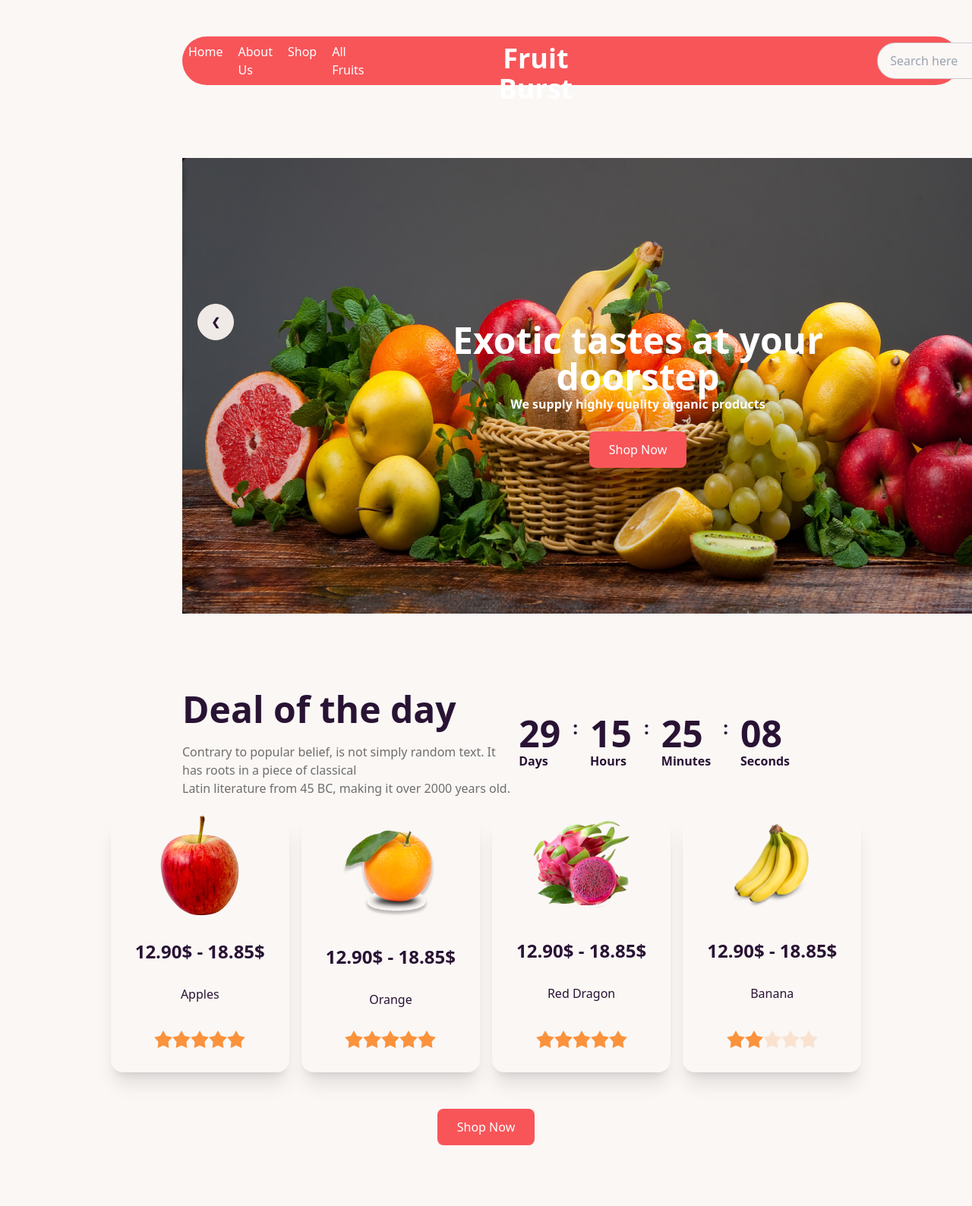
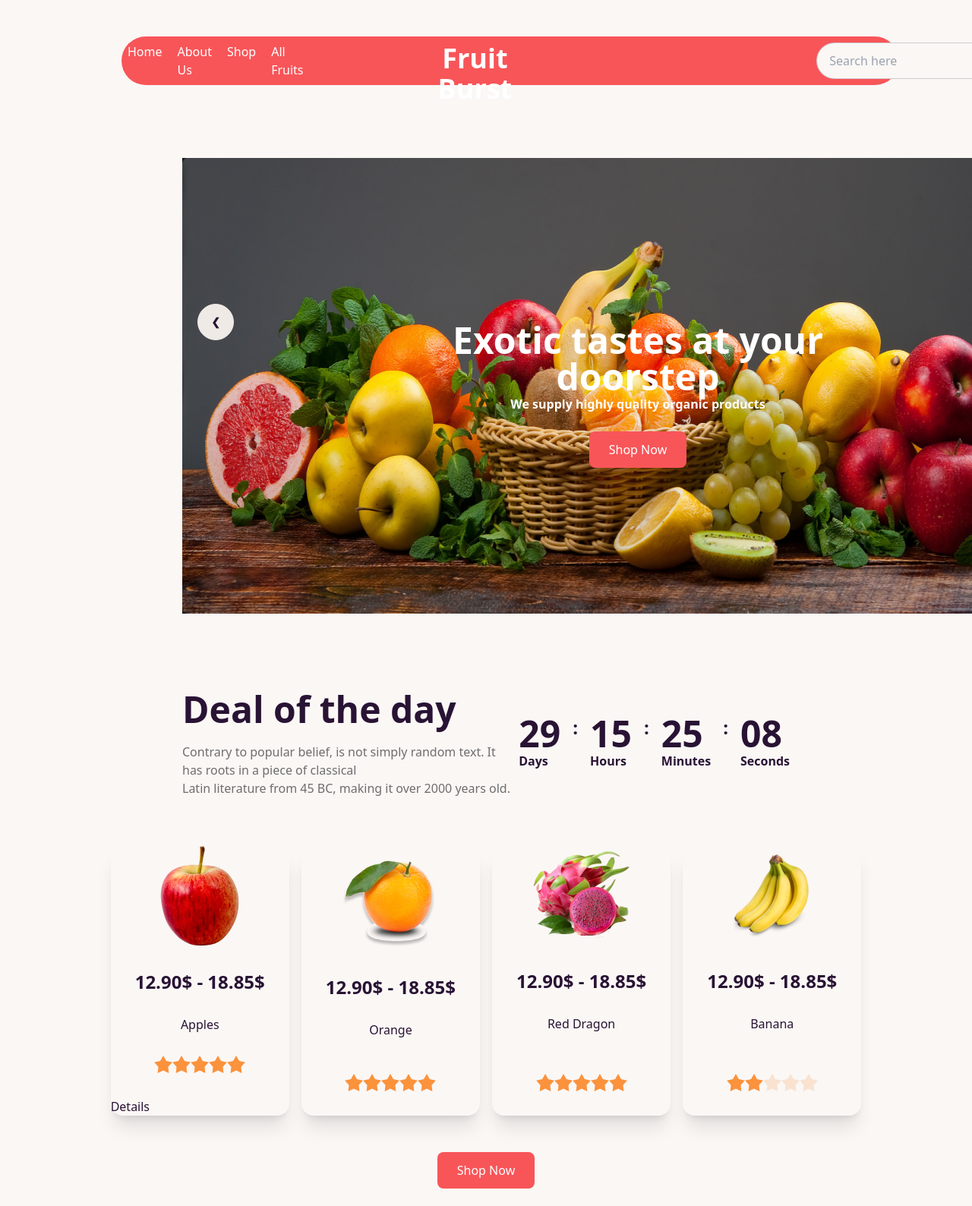
Before and after one commit to rifatahmed34/Assignments--3, a plain HTML site: page index.html in a window 1280 px wide. Shown: the top 1588 px of the page at 76% size. Drawn offline with nearby package versions, Linux system fonts and the light colour scheme; files whose address does not match are found by name.

Commit message:
added problem

```diff
--- a/index.html
+++ b/index.html
@@ -23,7 +23,7 @@
 <body class="font-family">
     <header>
         <nav class="pt-12 ">
-            <div class="navbar bg-[#F85559] flex lg:w-4/5 mx-60 rounded-s-full rounded-e-full justify-around">
+            <div class="navbar bg-[#F85559] flex lg:w-4/5 mx-40 rounded-s-full rounded-e-full justify-around">
                 <div>
                     <div class="">
                         <ul class="flex gap-5 p text-white">
@@ -49,6 +49,7 @@
                         <input type="text" placeholder="Search here"
                             class="input input-bordered w-24 md:w-auto lg:ml-96" />
                     </div>
+
                     <div class="dropdown dropdown-end">
                         <ul tabindex="0"
                             class="mt-3 z-[1] p-2 shadow menu menu-sm dropdown-content bg-base-100 rounded-box w-52">
@@ -126,7 +127,7 @@
     </header>
     <main>
         <section class="my-24">
-            <div class="flex justify-between px-60">
+            <div class="flex justify-between px-60 mb-16">
                 <div>
                     <h2 class="text-5xl font-extrabold">Deal of the day</h2>
                     <p class="text-[#12121299] mt-5">Contrary to popular belief, is not simply random text. It has roots
@@ -168,7 +169,9 @@
                             <input type="radio" name="rating-2" class="mask mask-star-2 bg-orange-400" />
                         </div>
                     </div>
+                    <a href="">Details</a>
                 </div>
+
                 <div class="card bg-base-100 shadow-xl">
                     <figure><img src="./images//fruit7.png" alt="Shoes" /></figure>
                     <div class="card-body">
```
Also changed, not shown: icon/Frame (3).png (added).
